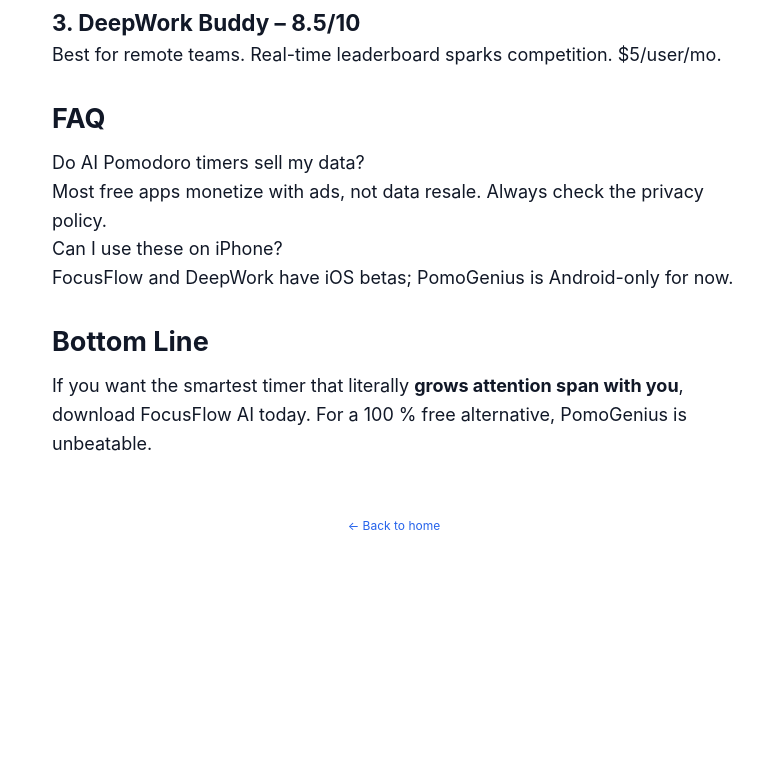
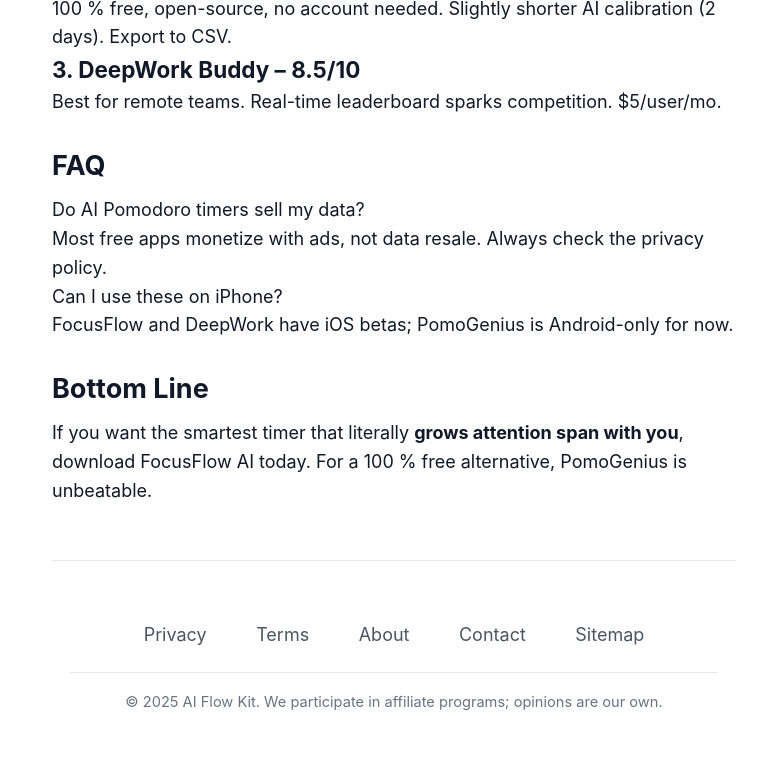
Before and after one commit to wardjana15-create/Thebestblogever, a plain HTML site: page posts/ai-pomodoro-timer-review.html in a window 1280 px wide. Shown: the part 1064-1823 px from the top of the page, without its empty margins (246-1013 px from the left). Before the commit the page ends 1618 px from the top, so only its background shows below. Drawn offline with Linux system fonts and the light colour scheme.

Commit message:
Update ai-pomodoro-timer-review.html

```diff
--- a/posts/ai-pomodoro-timer-review.html
+++ b/posts/ai-pomodoro-timer-review.html
@@ -26,11 +26,22 @@
   </script>
 </head>
 <body>
-  <nav>
-    <a href="../index.html">← Home</a>
-  </nav>
 
-  <article>
+<!-- nav -->
+<div id="nav-goes-here"></div>
+<script>
+fetch('../nav.html').then(r=>r.text()).then(t=>{
+  document.getElementById('nav-goes-here').replaceWith(
+    document.importNode(
+      new DOMParser().parseFromString(t,'text/html')
+                    .getElementById('tmpl-nav').content,
+      true
+    )
+  );
+});
+</script>
+
+<main>
   <h1>Best AI Pomodoro Timer Apps in 2025 (Top 7 Tested)</h1>
   <p><time datetime="2025-09-07">Sep 7, 2025</time> – 8 min read</p>
 
@@ -79,10 +90,21 @@
 
   <h2>Bottom Line</h2>
   <p>If you want the smartest timer that literally <strong>grows attention span with you</strong>, download FocusFlow AI today. For a 100 % free alternative, PomoGenius is unbeatable.</p>
-  </article>
+</main>
 
-  <footer>
-    <small><a href="../index.html">← Back to home</a></small>
-  </footer>
+<!-- footer -->
+<div id="footer-goes-here"></div>
+<script>
+fetch('../footer.html').then(r=>r.text()).then(t=>{
+  document.getElementById('footer-goes-here').replaceWith(
+    document.importNode(
+      new DOMParser().parseFromString(t,'text/html')
+                    .getElementById('tmpl-footer').content,
+      true
+    )
+  );
+});
+</script>
+
 </body>
 </html>
```
Lines whose indentation alone changed are shown as unchanged.
